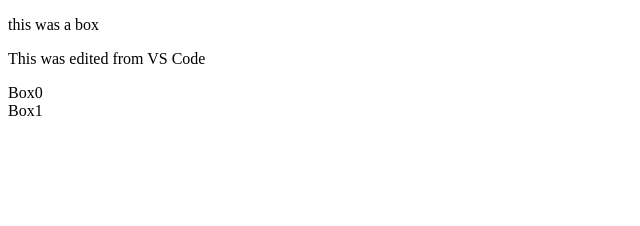
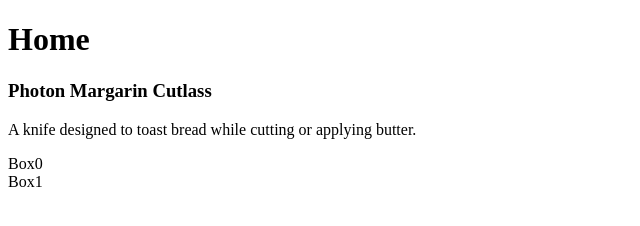
Before and after one commit to Don-TheDev/WebDev-Final, a plain HTML site: page index.html in a window 1280 px wide. Shown: the whole page, without its empty margins (0-640 px from the left). Drawn offline with Linux system fonts and the light colour scheme.

Commit message:
added files

```diff
--- a/index.html
+++ b/index.html
@@ -6,8 +6,10 @@
     <title>WebDev Final</title>
 </head>
 <body>
-    <p>this was a box</p>
-    <p>This was edited from VS Code</p>
+    <h1>Home</h1>
+    <h3>Photon Margarin Cutlass</h3>
+    <p>A knife designed to toast bread while cutting or
+        applying butter.</p>
     <div id="box0" class="box">Box0</div>
     <div id="box1" class="box">Box1</div>
 </body>
```
Also changed, not shown: about.html (added), contact.html (added), specs.html (added).
